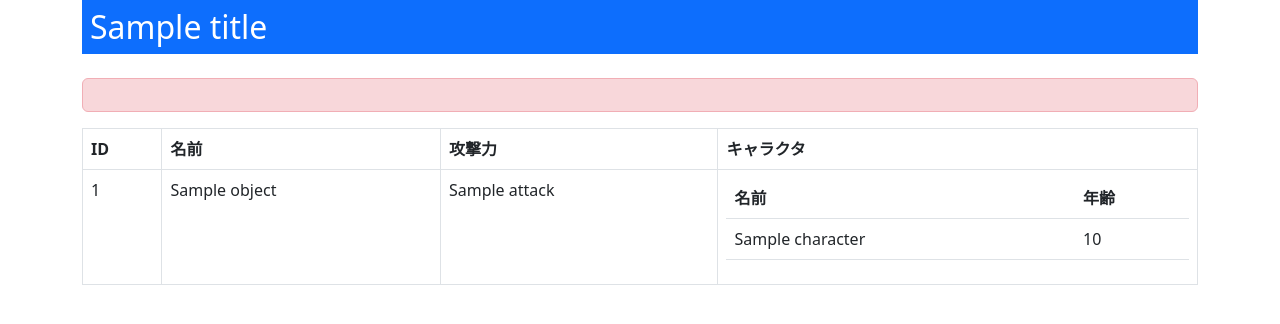
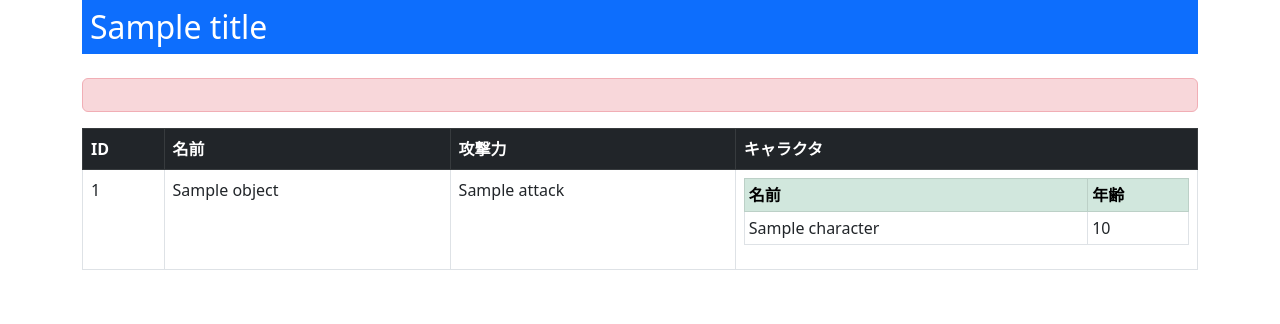
Before and after one commit to programmingkids/django_level3, a Django app: template templates/game/weapon/list.html in a window 1280 px wide. Shown: the top 324 px of the page. Run offline with Django 3.2, Linux system fonts and the light colour scheme; the template is opened without the code that fills it: most values are stand-ins (such as "Sample title", 1, 10 or a date in 2020).

Commit message:
fix templates

```diff
--- a/templates/flash.html
+++ b/templates/flash.html
@@ -1,11 +1,9 @@
 {% if messages %}
     <div class="my-3">
     {% for message in messages %}
-        <div {% if message.tags %} class="{{ message.tags }}"{% endif %} role="alert">
+        <div {% if message.tags %} class="{{ message.tags }} alert-dismissible fade show"{% endif %} role="alert">
             {{ message }}
-            <button type="button" class="close" data-dismiss="alert" aria-label="Close">
-                <span aria-hidden="true">&times;</span>
-            </button>
+            <button type="button" class="btn-close" data-bs-dismiss="alert" aria-label="Close"></button>
         </div>
     {% endfor %}
     </div>
--- a/templates/game/user/list.html
+++ b/templates/game/user/list.html
@@ -10,8 +10,8 @@
         {{message}}
     </div>
 
-    <table class="table table-bordered table-hover">
-        <thead class="thead-light">
+    <table class="table table-hover table-bordered">
+        <thead class="table-dark">
             <tr>
                 <th>ID</th>
                 <th>名前</th>
--- a/templates/game/weapon/list.html
+++ b/templates/game/weapon/list.html
@@ -10,8 +10,8 @@
         {{message}}
     </div>
 
-    <table class="table table-bordered table-hover">
-        <thead class="thead-light">
+    <table class="table table-hover table-bordered">
+        <thead class="table-dark">
             <tr>
                 <th>ID</th>
                 <th>名前</th>
@@ -27,8 +27,8 @@
                 <td>{{o.attack}}</td>
                 <td>
                     {% if o.character.count > 0 %}
-                    <table class="table table_sm">
-                        <tr class="bg-info text-white">
+                    <table class="table table-sm table-bordered">
+                        <tr class="table-success">
                             <th>名前</th>
                             <th>年齢</th>
                         </tr>
```
Also changed, not shown: templates/game/character/list.html (+4 -4 lines).
